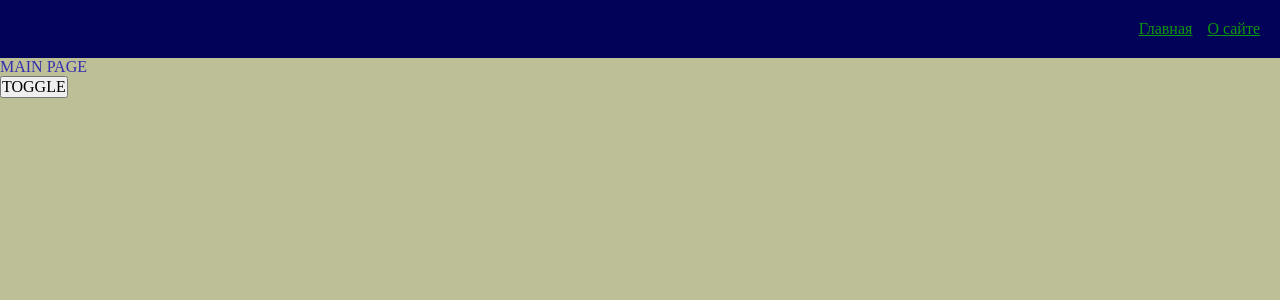
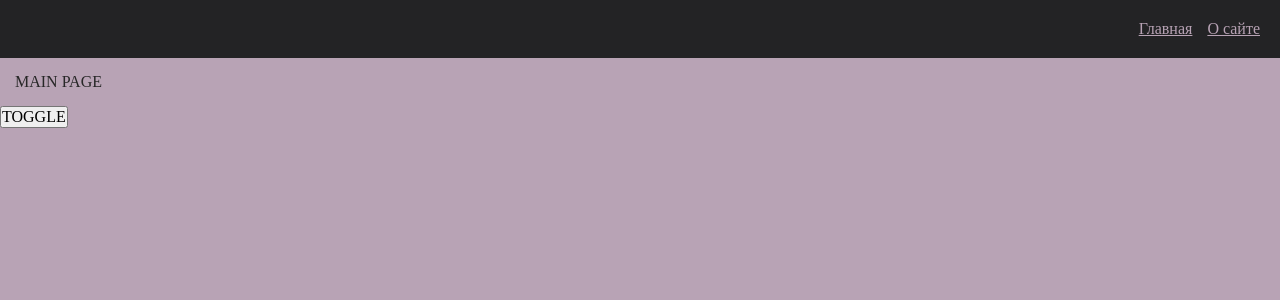
Before and after one commit to ekFrontDev/advanced-project, a React app: page / in a window 1280 px wide. Shown: the top 300 px of the page. Built offline with nearby package versions, Linux system fonts and the light colour scheme.

Commit message:
изменил переменные цветов тем

```diff
--- a/src/app/App.tsx
+++ b/src/app/App.tsx
@@ -1,5 +1,4 @@
 import "./styles/index.scss";
-import { Link } from "react-router-dom";
 import { classNames } from "shared/lib/classNames/classNames";
 import { useTheme } from "app/providers/ThemeProvider";
 import { AppRouter } from "./providers/router";
@@ -10,7 +9,6 @@ const App = () => {
 
   return (
     <div className={classNames("app", {}, [theme])}>
-
       <NavBar />
       <AppRouter />
       <button onClick={toggleTheme}>TOGGLE</button>
--- a/src/app/styles/themes/dark.scss
+++ b/src/app/styles/themes/dark.scss
@@ -1,9 +1,9 @@
 .app.dark {
-  --bg-color: rgb(2, 2, 89);
-  --inverted-bg-color: rgb(189, 191, 150);
+  --bg-color: rgb(35, 35, 37);
+  --inverted-bg-color: rgb(184, 163, 181);
 
-  --primary-color: rgb(14, 152, 14);
+  --primary-color: rgb(184, 163, 181);
   --secondary-color: rgb(162, 250, 162);
-  --inverted-primary-color: rgb(52, 45, 177);
+  --inverted-primary-color: rgb(39, 39, 39);
   --inverted-secondary-color: rgb(152, 165, 252);
 }
--- a/src/app/styles/themes/normal.scss
+++ b/src/app/styles/themes/normal.scss
@@ -1,9 +1,9 @@
 .app.light {
-  --bg-color: rgb(189, 191, 150);
-  --inverted-bg-color: rgb(2, 2, 89);
+  --bg-color: rgb(184, 163, 181);
+  --inverted-bg-color: rgb(35, 35, 37);
 
-  --primary-color: rgb(52, 45, 177);
+  --primary-color: rgb(39, 39, 39);
   --secondary-color: rgb(152, 165, 252);
-  --inverted-primary-color: rgb(14, 152, 14);
+  --inverted-primary-color: rgb(184, 163, 181);
   --inverted-secondary-color: rgb(162, 250, 162);
 }
--- /dev/null
+++ b/src/pages/AboutPage/ui/AboutPage.module.scss
@@ -0,0 +1,5 @@
+.about {
+  margin: 0 auto 0 auto;
+  font-size: var(--font-size-l);
+  padding: 15px;
+}
--- a/src/pages/AboutPage/ui/AboutPage.tsx
+++ b/src/pages/AboutPage/ui/AboutPage.tsx
@@ -1,5 +1,6 @@
+import cls from "./AboutPage.module.scss";
 const AboutPage = () => {
-  return <div>ABOUTE PAGE</div>;
+  return <div className={cls.about}>ABOUTE PAGE</div>;
 };
 
 export default AboutPage;
--- /dev/null
+++ b/src/pages/MainPage/ui/MainPage.module.scss
@@ -0,0 +1,5 @@
+.main {
+  margin: 0 auto 0 auto;
+  font-size: var(--font-size-l);
+  padding: 15px;
+}
--- a/src/pages/MainPage/ui/MainPage.tsx
+++ b/src/pages/MainPage/ui/MainPage.tsx
@@ -1,5 +1,7 @@
+import cls from "./MainPage.module.scss";
+
 const MainPage = () => {
-  return <div>MAIN PAGE</div>;
+  return <div className={cls.main}>MAIN PAGE</div>;
 };
 
 export default MainPage;
```
